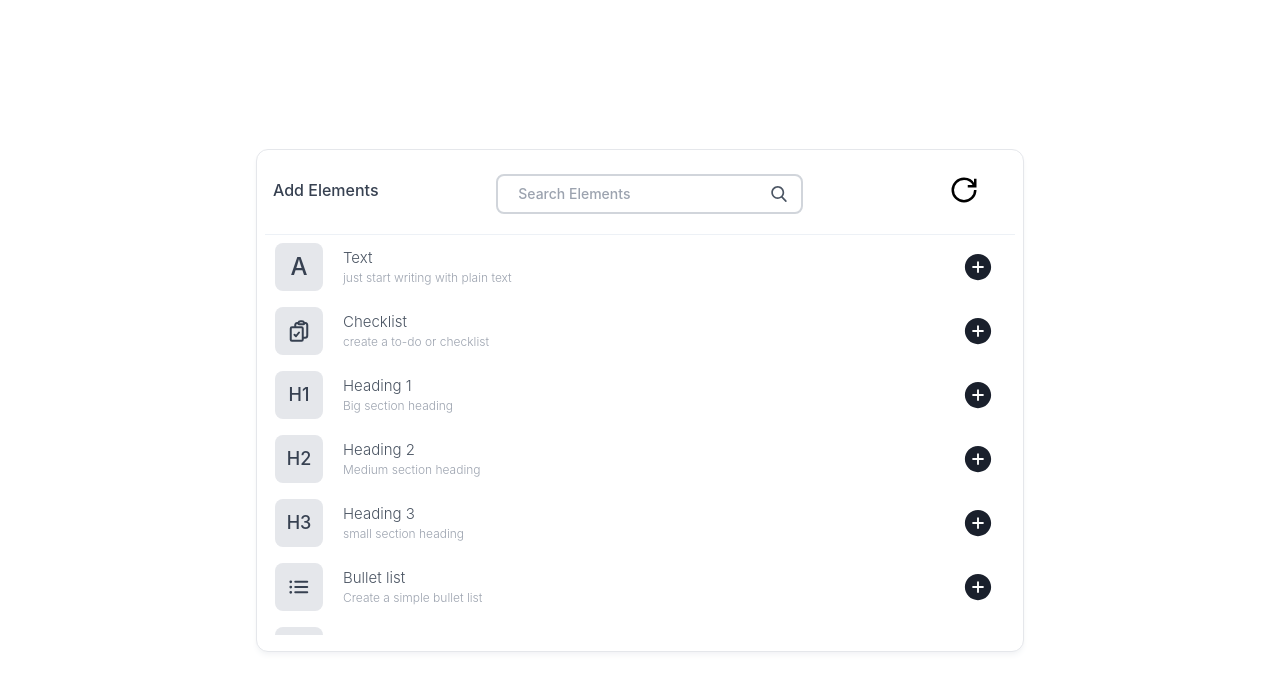
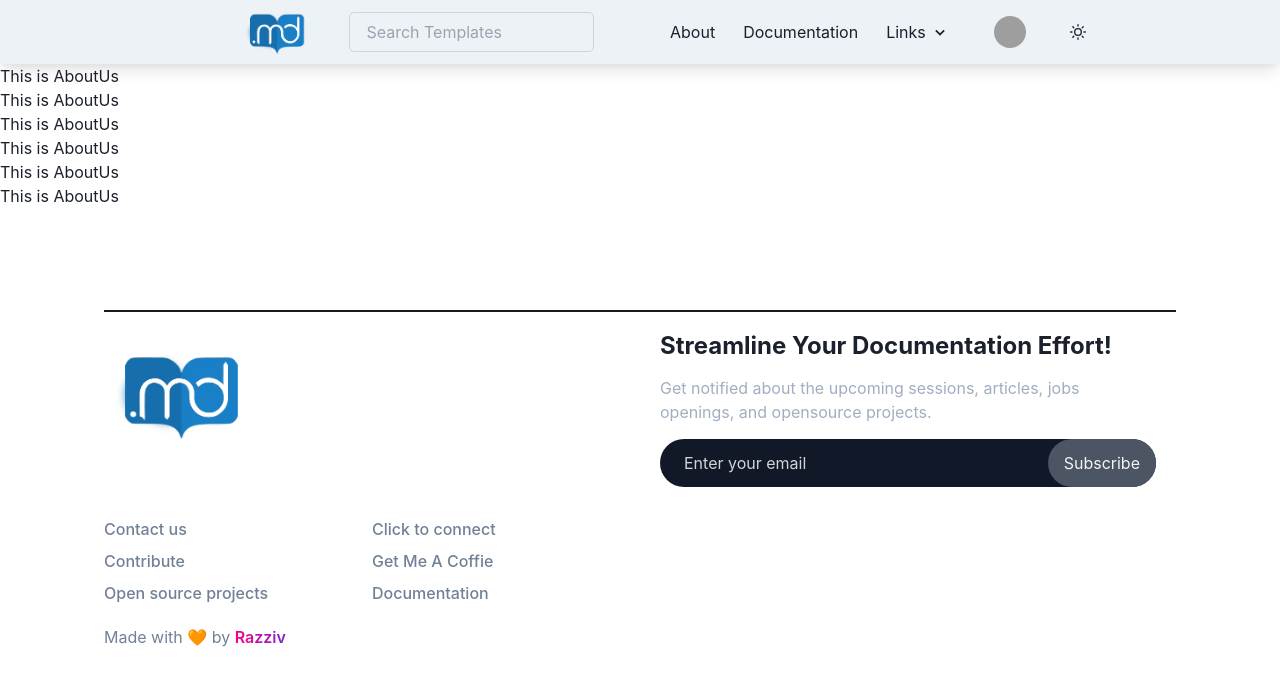
Before and after one commit to razzivofficial/ReadMeMaker, a React (Create React App) app in the folder frontend/: page /About in a window 1280 px wide. Shown: the top 690 px of the page. Built offline with nearby package versions, Linux system fonts and the light colour scheme; grey boxes are pictures that could not be loaded.

Commit message:
Routing-partiallly-completed

```diff
--- a/frontend/src/App.js
+++ b/frontend/src/App.js
@@ -1,8 +1,21 @@
+import { Routes, Route, BrowserRouter } from "react-router-dom";
 import HomePage from "./Pages/HomePage/HomePage";
+import Navbar from "./Components/Navbar/Navbar";
+import Footer from "./Components/Footer/Footer";
+import AboutUs from "./Pages/AboutUs/AboutUs";
+import Documentation from "./Pages/Documentation/Documentation";
 function App() {
   return (
     <>
-      <HomePage />
+      <BrowserRouter>
+        <Navbar />
+        <Routes>
+          <Route path="/" element={<HomePage />} />
+          <Route path="/About" element={<AboutUs />} />
+          <Route exact path="/documentation" element={<Documentation />} />
+        </Routes>
+        <Footer />
+      </BrowserRouter>
     </>
   );
 }
--- a/frontend/src/Pages/AboutUs/AboutUs.jsx
+++ b/frontend/src/Pages/AboutUs/AboutUs.jsx
@@ -1,7 +1,14 @@
-import React from 'react'
+import React from "react";
 
-export const AboutUs = () => {
-    return (
-        <div>This is AboutUs</div>
-    )
+export default function AboutUs() {
+  return (
+    <>
+      <div>This is AboutUs</div>
+      <div>This is AboutUs</div>
+      <div>This is AboutUs</div>
+      <div>This is AboutUs</div>
+      <div>This is AboutUs</div>
+      <div>This is AboutUs</div>
+    </>
+  );
 }
--- a/frontend/src/index.js
+++ b/frontend/src/index.js
@@ -1,5 +1,6 @@
 import React from "react";
 import ReactDOM from "react-dom/client";
+
 import "./index.css";
 import App from "./App";
 import reportWebVitals from "./reportWebVitals";
```
